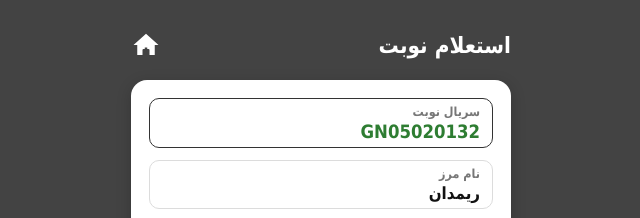
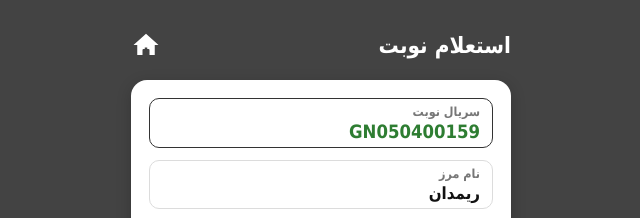
Before and after one commit to borderparrk/rimdan, a plain HTML site: page index.html.html in a window 1280 px wide. Shown: the top 218 px of the page, 319-959 px from the left. Drawn offline with Linux system fonts and the light colour scheme.

Commit message:
Update index.html.html

```diff
--- a/index.html.html
+++ b/index.html.html
@@ -130,7 +130,7 @@
 
             <div class="item serial-item">
                 <span class="label">سریال نوبت</span>
-                <span class="value serial">GN05020132</span>
+                <span class="value serial">GN050400159</span>
             </div>
 
             <div class="item">
```
